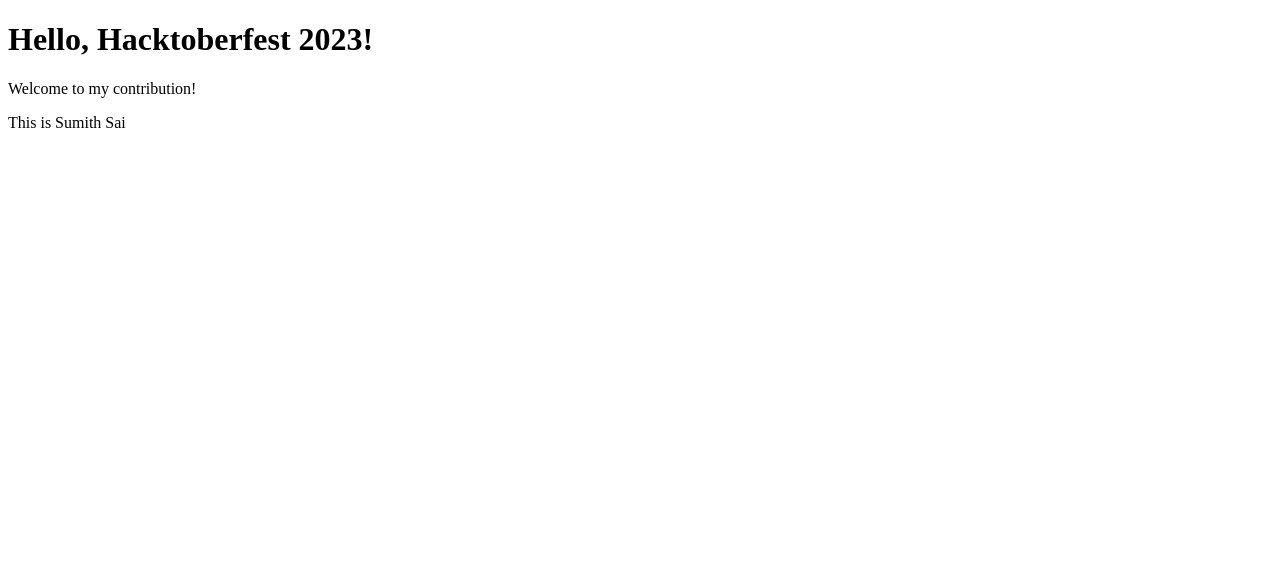
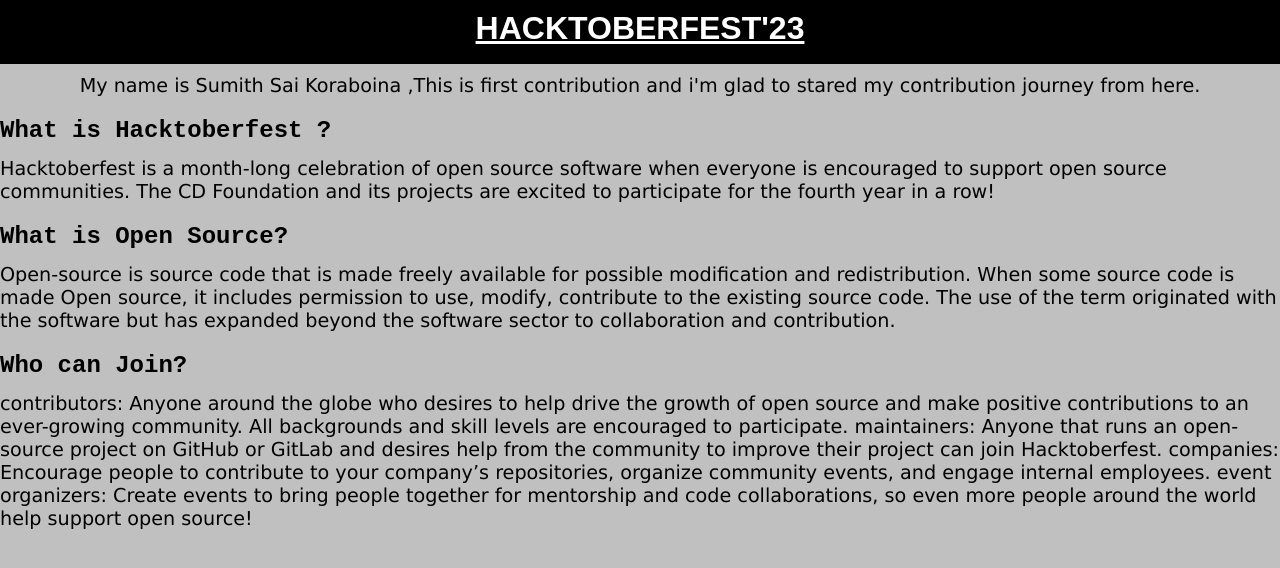
Before and after one commit to DanishAbdullahPy/Html-for-freshmans, a plain HTML site: page Sumith.html in a window 1280 px wide. Drawn offline with Linux system fonts and the light colour scheme.

Commit message:
Create sumith.html
I added my HTML file along with the CSS inline file to the HTML-for-freshman repository. Very Happy to start my contribution from here for this Hactoberfest'23.

```diff
--- a/Sumith.html
+++ b/Sumith.html
@@ -1,11 +1,85 @@
 <!DOCTYPE html>
 <html>
-<head>
-    <title>Hacktoberfest23</title>
-</head>
-<body>
-    <h1>Hello, Hacktoberfest 2023!</h1>
-    <p>Welcome to my contribution!</p>
-    <p>This is Sumith Sai</p>
-</body>
+  <head>
+    <title>Hello , Hacktoberfest</title>
+
+    <style>
+      * {
+        padding: 0;
+        margin: 0;
+        box-sizing: border-box;
+      }
+
+      .container {
+        width: 100%;
+        height: 100vh;
+        background-color: silver;
+      }
+
+      .heading {
+        text-align: center;
+        text-decoration: underline;
+        text-transform: uppercase;
+        font-family: Arial, Helvetica, sans-serif;
+        background-color: black;
+        color: white;
+        height: 2em;
+        padding-top: 10px;
+      }
+
+      .heading-content {
+        padding: 20px 0 20px 0;
+        height: 50px;
+        font-family: "Courier New", Courier, monospace;
+      }
+
+      .para {
+        font-size: larger;
+        padding-top: 10px;
+        font-family: Verdana, Geneva, Tahoma, sans-serif;
+        text-align: center;
+      }
+
+      .para-content {
+        font-size: larger;
+        padding-top: 10px;
+        font-family: Verdana, Geneva, Tahoma, sans-serif;
+
+      }
+    </style>
+  </head>
+
+  <body>
+    <div class="container">
+      <h1 class="heading">Hacktoberfest'23</h1>
+
+      <div>
+        <p class="para">
+          My name is Sumith Sai Koraboina ,This is first contribution and i'm glad to stared my
+          contribution journey from here.
+        </p>
+      </div>
+
+      <h2 class="heading-content">What is Hacktoberfest ?</h2>
+
+      <p class="para-content">
+        Hacktoberfest is a month-long celebration of open source software when
+        everyone is encouraged to support open source communities. The CD
+        Foundation and its projects are excited to participate for the fourth
+        year in a row!
+      </p>
+
+      <h2 class="heading-content">What is Open Source?</h2>
+      <p class="para-content">Open-source is source code that is made freely available for possible modification and redistribution.
+        When some source code is made Open source, it includes permission to use, modify, contribute to the existing source code. The use of the term originated with the software but has expanded beyond the software sector to collaboration and contribution.</p>
+
+
+      <h2 class="heading-content">Who can Join?</h2>
+      <p class="para-content">contributors: Anyone around the globe who desires to help drive the growth of open source and make positive contributions to an ever-growing community. All backgrounds and skill levels are encouraged to participate.
+        maintainers: Anyone that runs an open-source project on GitHub or GitLab and desires help from the community to improve their project can join Hacktoberfest.
+        companies: Encourage people to contribute to your company’s repositories, organize community events, and engage internal employees.
+        event organizers: Create events to bring people together for mentorship and code collaborations, so even more people around the world help support open source!</p>
+
+    </div>
+  </body>
 </html>
```
